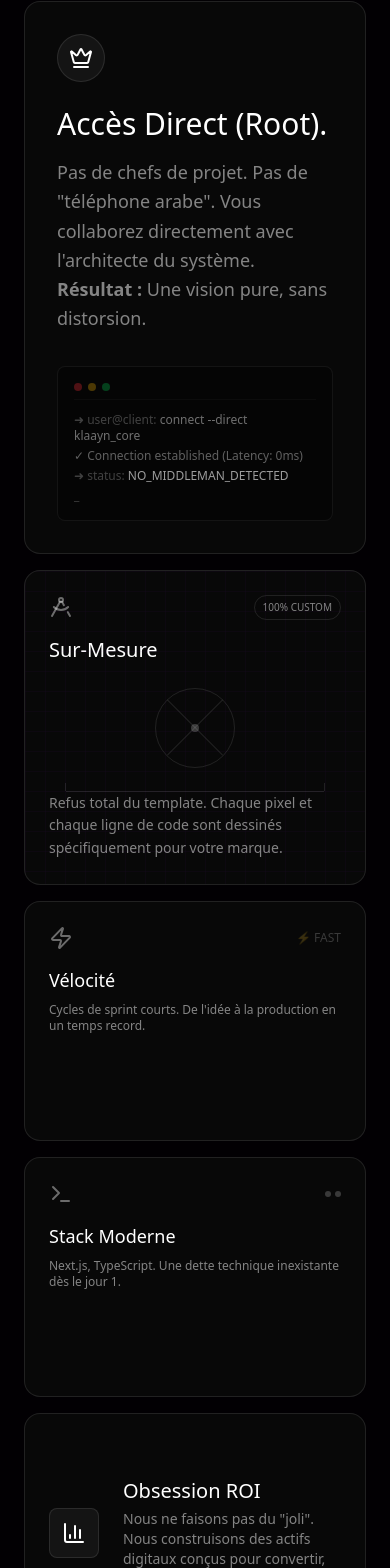
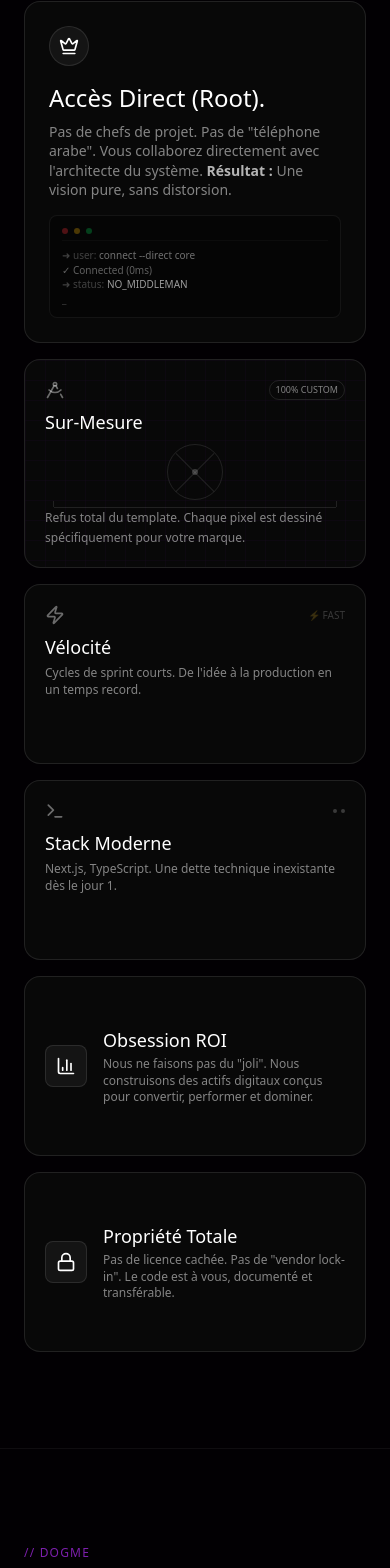
Before and after one commit to APPE-CORE/klaayn, a Next.js app: page /agence in a window 390 px wide. Shown: the part 1218-2786 px from the top of the page. Built offline with nearby package versions, Linux system fonts and the light colour scheme.

Commit message:
Fix: Accessibility, Mobile Menu logic & Layout alignment

```diff
--- a/src/app/page.tsx
+++ b/src/app/page.tsx
@@ -8,7 +8,7 @@ export default function Home() {
   return (
     <main className="bg-void w-full min-h-screen">
       <Hero />
-      <Philosophy />
+
       <Services />
       <Process/>
       <Work  />
--- a/src/components/sections/agence/AgenceImpact.tsx
+++ b/src/components/sections/agence/AgenceImpact.tsx
@@ -1,15 +1,14 @@
 "use client";
 
 import React from "react";
-// J'ai retiré framer-motion car il n'est plus nécessaire pour l'entrée
 import { Zap, Crown, Terminal, BarChart3, Lock, DraftingCompass } from "lucide-react";
 
 export default function AgenceImpact() {
     return (
-        <section className="relative w-full bg-void py-24 px-6 md:px-12 border-t border-white/5">
+        <section className="relative w-full bg-void py-24 border-t border-white/5">
 
             {/* Titre de Section */}
-            <div className="max-w-7xl mx-auto mb-16 md:mb-20">
+            <div className="max-w-7xl mx-auto px-6 mb-16 md:mb-16">
                 <span className="text-brand font-mono text-xs uppercase tracking-widest mb-4 block">
                     // Protocole
                 </span>
@@ -22,127 +21,137 @@ export default function AgenceImpact() {
                 </p>
             </div>
 
-            {/* --- LA BENTO GRID (Statique) --- */}
-            <div className="max-w-7xl mx-auto">
-                <div className="grid grid-cols-1 md:grid-cols-4 gap-4 auto-rows-[minmax(240px,auto)]">
+            {/* --- LA BENTO GRID (Compactée Verticalement) --- */}
+            <div className="max-w-7xl mx-auto px-6">
+                {/* MODIFICATION : Passage de minmax(240px) à minmax(180px) pour réduire la hauteur globale */}
+                <div className="grid grid-cols-1 md:grid-cols-4 gap-4 auto-rows-[minmax(180px,auto)]">
 
-                    {/* 1. CARTE : ACCÈS DIRECT */}
-                    <div className="group md:col-span-2 md:row-span-2 relative bg-[#080808] border border-white/10 rounded-2xl p-8 flex flex-col justify-between overflow-hidden hover:border-white/40 transition-colors duration-300">
+                    {/* 1. CARTE : ACCÈS DIRECT (Compactée) */}
+                    {/* MODIFICATION : p-8 -> p-6 */}
+                    <div className="group md:col-span-2 md:row-span-2 relative bg-[#080808] border border-white/10 rounded-2xl p-6 flex flex-col justify-between overflow-hidden transition-colors duration-300">
                         <div className="relative z-10">
-                            <div className="w-12 h-12 rounded-full bg-white/5 border border-white/10 flex items-center justify-center mb-6 text-white transition-all duration-300">
-                                <Crown size={24} />
+                            {/* Mb-6 -> Mb-4 */}
+                            <div className="w-10 h-10 rounded-full bg-white/5 border border-white/10 flex items-center justify-center mb-4 text-white transition-all duration-300">
+                                <Crown size={20} />
                             </div>
-                            <h3 className="text-3xl font-display font-medium text-white mb-4 transition-colors duration-300">Accès Direct (Root).</h3>
-                            <p className="text-white/50 leading-relaxed text-lg transition-colors">
+                            {/* Text-3xl -> Text-2xl */}
+                            <h3 className="text-2xl font-display font-medium text-white mb-2 transition-colors duration-300">Accès Direct (Root).</h3>
+                            <p className="text-white/50 leading-snug text-sm transition-colors">
                                 Pas de chefs de projet. Pas de "téléphone arabe". Vous collaborez directement avec l'architecte du système. <br className="hidden md:block"/>
-                                <strong>Résultat :</strong> Une vision pure, sans distorsion.
+                                <strong className="text-white/70">Résultat :</strong> Une vision pure, sans distorsion.
                             </p>
                         </div>
 
-                        {/* Terminal */}
-                        <div className="mt-8 w-full bg-black/50 border border-white/10 rounded-lg p-4 font-mono text-xs opacity-60 group-hover:opacity-100 group-hover:border-white/20 transition-all duration-500">
-                            <div className="flex gap-1.5 mb-3 border-b border-white/5 pb-2">
-                                <div className="w-2 h-2 rounded-full bg-red-500/50"></div>
-                                <div className="w-2 h-2 rounded-full bg-yellow-500/50"></div>
-                                <div className="w-2 h-2 rounded-full bg-green-500/50"></div>
+                        {/* Terminal (Compacté : mt-8 -> mt-4, p-4 -> p-3) */}
+                        <div className="mt-4 w-full bg-black/50 border border-white/10 rounded-lg p-3 font-mono text-[10px] opacity-60 group-hover:opacity-100 group-hover:border-white/20 transition-all duration-500">
+                            <div className="flex gap-1.5 mb-2 border-b border-white/5 pb-1.5">
+                                <div className="w-1.5 h-1.5 rounded-full bg-red-500/50"></div>
+                                <div className="w-1.5 h-1.5 rounded-full bg-yellow-500/50"></div>
+                                <div className="w-1.5 h-1.5 rounded-full bg-green-500/50"></div>
                             </div>
-                            <div className="space-y-1 text-white/70">
-                                <p><span className="text-white/40">➜</span> <span className="text-white/40">user@client:</span> connect --direct klaayn_core</p>
-                                <p className="text-white/60">✓ Connection established (Latency: 0ms)</p>
-                                <p><span className="text-white/40">➜</span> <span className="text-white/40">status:</span> <span className="text-white">NO_MIDDLEMAN_DETECTED</span></p>
+                            <div className="space-y-0.5 text-white/70 leading-tight">
+                                <p><span className="text-white/40">➜</span> <span className="text-white/40">user:</span> connect --direct core</p>
+                                <p className="text-white/60">✓ Connected (0ms)</p>
+                                <p><span className="text-white/40">➜</span> <span className="text-white/40">status:</span> <span className="text-white">NO_MIDDLEMAN</span></p>
                                 <p className="animate-pulse">_</p>
                             </div>
                         </div>
                     </div>
 
-                    {/* 2. CARTE : SUR-MESURE */}
-                    <div className="group md:col-span-1 md:row-span-2 relative bg-[#080808] border border-white/10 md:border-brand/80 rounded-2xl p-6 flex flex-col justify-between overflow-hidden hover:border-brand/80 transition-all duration-500">
+                    {/* 2. CARTE : SUR-MESURE (Compactée) */}
+                    {/* MODIFICATION : p-6 -> p-5 */}
+                    <div className="group md:col-span-1 md:row-span-2 relative bg-[#080808] border border-white/10 md:border-brand/80 rounded-2xl p-5 flex flex-col justify-between overflow-hidden hover:border-brand/80 transition-all duration-500">
                         <div className="absolute inset-0 opacity-10"
                              style={{ backgroundImage: `linear-gradient(rgba(124, 31, 172, 0.5) 1px, transparent 1px), linear-gradient(90deg, rgba(124, 31, 172, 0.5) 1px, transparent 1px)`, backgroundSize: '20px 20px' }}>
                         </div>
                         <div className="absolute top-0 right-0 w-full h-full bg-gradient-to-b from-brand/10 to-transparent opacity-0 md:opacity-100 group-hover:opacity-100 transition-opacity duration-500"></div>
 
                         <div>
-                            <div className="flex justify-between items-start mb-4">
-                                <DraftingCompass size={24} className="text-white/40 md:text-brand group-hover:text-brand transition-colors duration-300" />
-                                <span className="text-[10px] font-mono border border-white/10 md:border-brand/30 px-2 py-1 rounded-full text-white/50 md:text-brand/80 group-hover:border-brand/30 group-hover:text-brand/80 transition-colors">100% CUSTOM</span>
+                            <div className="flex justify-between items-start mb-2">
+                                <DraftingCompass size={20} className="text-white/40 md:text-brand group-hover:text-brand transition-colors duration-300" />
+                                <span className="text-[9px] font-mono border border-white/10 md:border-brand/30 px-1.5 py-0.5 rounded-full text-white/50 md:text-brand/80 group-hover:border-brand/30 group-hover:text-brand/80 transition-colors">100% CUSTOM</span>
                             </div>
-                            <h3 className="text-xl font-display font-medium text-white md:text-brand group-hover:text-brand transition-colors">Sur-Mesure</h3>
+                            <h3 className="text-lg font-display font-medium text-white md:text-brand group-hover:text-brand transition-colors">Sur-Mesure</h3>
                         </div>
 
-                        <div className="py-6 flex justify-center items-center relative">
-                            <div className="w-20 h-20 border border-white/10 md:border-brand/30 group-hover:border-brand/30 rounded-full flex items-center justify-center relative transition-colors duration-500">
+                        {/* Graphique réduit (w-20 -> w-14) */}
+                        <div className="py-2 flex justify-center items-center relative">
+                            <div className="w-14 h-14 border border-white/10 md:border-brand/30 group-hover:border-brand/30 rounded-full flex items-center justify-center relative transition-colors duration-500">
                                 <div className="absolute w-full h-[1px] bg-white/10 md:bg-brand/30 group-hover:bg-brand/30 rotate-45 transition-colors"></div>
                                 <div className="absolute w-full h-[1px] bg-white/10 md:bg-brand/30 group-hover:bg-brand/30 -rotate-45 transition-colors"></div>
-                                <div className="w-2 h-2 bg-white/20 md:bg-brand group-hover:bg-brand rounded-full z-10 md:shadow-[0_0_10px_var(--color-brand)] group-hover:shadow-[0_0_10px_var(--color-brand)] transition-all"></div>
+                                <div className="w-1.5 h-1.5 bg-white/20 md:bg-brand group-hover:bg-brand rounded-full z-10 md:shadow-[0_0_10px_var(--color-brand)] group-hover:shadow-[0_0_10px_var(--color-brand)] transition-all"></div>
                             </div>
-                            <div className="absolute bottom-0 w-full flex justify-between px-4">
-                                <div className="h-2 w-[1px] bg-white/10 md:bg-brand/30 group-hover:bg-brand/30 transition-colors"></div>
-                                <div className="h-[1px] flex-1 bg-white/10 md:bg-brand/30 group-hover:bg-brand/30 mt-2 transition-colors"></div>
-                                <div className="h-2 w-[1px] bg-white/10 md:bg-brand/30 group-hover:bg-brand/30 transition-colors"></div>
+                            <div className="absolute bottom-0 w-full flex justify-between px-2">
+                                <div className="h-1.5 w-[1px] bg-white/10 md:bg-brand/30 group-hover:bg-brand/30 transition-colors"></div>
+                                <div className="h-[1px] flex-1 bg-white/10 md:bg-brand/30 group-hover:bg-brand/30 mt-1.5 transition-colors"></div>
+                                <div className="h-1.5 w-[1px] bg-white/10 md:bg-brand/30 group-hover:bg-brand/30 transition-colors"></div>
                             </div>
                         </div>
 
-                        <p className="text-sm text-white/50 leading-relaxed relative z-10">
-                            Refus total du template. Chaque pixel et chaque ligne de code sont dessinés spécifiquement pour votre marque.
+                        <p className="text-xs text-white/50 leading-relaxed relative z-10">
+                            Refus total du template. Chaque pixel est dessiné spécifiquement pour votre marque.
                         </p>
                     </div>
 
-                    {/* 3. CARTE : VITESSE */}
-                    <div className="group md:col-span-1 md:row-span-1 relative bg-[#080808] border border-white/10 md:border-[#ff6b00]/80 rounded-2xl p-6 overflow-hidden hover:border-[#ff6b00]/80 transition-all duration-500">
+                    {/* 3. CARTE : VITESSE (Compactée) */}
+                    {/* MODIFICATION : p-6 -> p-5 */}
+                    <div className="group md:col-span-1 md:row-span-1 relative bg-[#080808] border border-white/10 md:border-[#ff6b00]/80 rounded-2xl p-5 overflow-hidden hover:border-[#ff6b00]/80 transition-all duration-500">
                         <div className="absolute inset-0 bg-gradient-to-tr from-[#ff6b00]/10 to-transparent opacity-0 md:opacity-100 group-hover:opacity-100 transition-opacity duration-500"></div>
 
-                        <div className="flex items-center justify-between mb-4">
-                            <Zap size={24} className="text-white/40 md:text-[#ff6b00] md:fill-[#ff6b00]/20 group-hover:text-[#ff6b00] group-hover:fill-[#ff6b00]/20 transition-all duration-300" />
-                            <span className="text-white/20 md:text-[#ff6b00] group-hover:text-[#ff6b00] font-mono text-xs transition-colors">⚡ FAST</span>
+                        <div className="flex items-center justify-between mb-2">
+                            <Zap size={20} className="text-white/40 md:text-[#ff6b00] md:fill-[#ff6b00]/20 group-hover:text-[#ff6b00] group-hover:fill-[#ff6b00]/20 transition-all duration-300" />
+                            <span className="text-white/20 md:text-[#ff6b00] group-hover:text-[#ff6b00] font-mono text-[10px] transition-colors">⚡ FAST</span>
                         </div>
-                        <h3 className="text-lg font-display font-medium text-white md:text-[#ff6b00] group-hover:text-[#ff6b00] mb-2 transition-colors">Vélocité</h3>
-                        <p className="text-xs text-white/50">
+                        <h3 className="text-lg font-display font-medium text-white md:text-[#ff6b00] group-hover:text-[#ff6b00] mb-1 transition-colors">Vélocité</h3>
+                        <p className="text-xs text-white/50 leading-snug">
                             Cycles de sprint courts. De l'idée à la production en un temps record.
                         </p>
                     </div>
 
-                    {/* 4. CARTE : STACK MODERNE */}
-                    <div className="group md:col-span-1 md:row-span-1 relative bg-[#080808] border border-white/10 rounded-2xl p-6 overflow-hidden hover:border-white/40 transition-all duration-300">
-                         <div className="flex items-center justify-between mb-4">
-                            <Terminal size={24} className="text-white/40 transition-colors duration-300" />
+                    {/* 4. CARTE : STACK MODERNE (Compactée) */}
+                    {/* MODIFICATION : p-6 -> p-5 */}
+                    <div className="group md:col-span-1 md:row-span-1 relative bg-[#080808] border border-white/10 rounded-2xl p-5 overflow-hidden transition-all duration-300">
+                         <div className="flex items-center justify-between mb-2">
+                            <Terminal size={20} className="text-white/40 transition-colors duration-300" />
                             <div className="flex gap-1">
-                                <div className="w-1.5 h-1.5 rounded-full bg-white/20"></div>
-                                <div className="w-1.5 h-1.5 rounded-full bg-white/20"></div>
+                                <div className="w-1 h-1 rounded-full bg-white/20"></div>
+                                <div className="w-1 h-1 rounded-full bg-white/20"></div>
                             </div>
                         </div>
-                        <h3 className="text-lg font-display font-medium text-white mb-2 transition-colors">Stack Moderne</h3>
-                        <p className="text-xs text-white/50">
+                        <h3 className="text-lg font-display font-medium text-white mb-1 transition-colors">Stack Moderne</h3>
+                        <p className="text-xs text-white/50 leading-snug">
                             Next.js, TypeScript. Une dette technique inexistante dès le jour 1.
                         </p>
                     </div>
 
-                    {/* 5. CARTE : OBSESSION ROI */}
-                    <div className="group md:col-span-2 md:row-span-1 relative bg-[#080808] border border-white/10 md:border-[#ff6b00]/80 rounded-2xl p-6 flex flex-col justify-center overflow-hidden hover:border-[#ff6b00]/80 transition-all duration-500">
+                    {/* 5. CARTE : OBSESSION ROI (Compactée) */}
+                    {/* MODIFICATION : p-6 -> p-5 */}
+                    <div className="group md:col-span-2 md:row-span-1 relative bg-[#080808] border border-white/10 md:border-[#ff6b00]/80 rounded-2xl p-5 flex flex-col justify-center overflow-hidden hover:border-[#ff6b00]/80 transition-all duration-500">
                         <div className="absolute right-0 top-0 bottom-0 w-1/2 bg-gradient-to-l from-[#ff6b00]/10 to-transparent opacity-0 md:opacity-100 group-hover:opacity-100 transition-opacity duration-500"></div>
 
-                        <div className="relative z-10 flex items-center gap-6">
-                            <div className="p-3 rounded-lg bg-white/5 border border-white/10 text-white md:bg-[#ff6b00]/10 md:text-[#ff6b00] md:border-[#ff6b00]/50 group-hover:bg-[#ff6b00]/10 group-hover:text-[#ff6b00] group-hover:border-[#ff6b00]/50 transition-all duration-300">
-                                <BarChart3 size={24} />
+                        <div className="relative z-10 flex items-center gap-4">
+                            <div className="p-2.5 rounded-lg bg-white/5 border border-white/10 text-white md:bg-[#ff6b00]/10 md:text-[#ff6b00] md:border-[#ff6b00]/50 group-hover:bg-[#ff6b00]/10 group-hover:text-[#ff6b00] group-hover:border-[#ff6b00]/50 transition-all duration-300 shrink-0">
+                                <BarChart3 size={20} />
                             </div>
                             <div>
-                                <h3 className="text-xl font-display font-medium text-white md:text-[#ff6b00] group-hover:text-[#ff6b00] mb-1 transition-colors">Obsession ROI</h3>
-                                <p className="text-sm text-white/50 max-w-sm">
+                                <h3 className="text-lg font-display font-medium text-white md:text-[#ff6b00] group-hover:text-[#ff6b00] mb-0.5 transition-colors">Obsession ROI</h3>
+                                <p className="text-xs text-white/50 max-w-sm leading-snug">
                                     Nous ne faisons pas du "joli". Nous construisons des actifs digitaux conçus pour convertir, performer et dominer.
                                 </p>
                             </div>
                         </div>
                     </div>
 
-                    {/* 6. CARTE : PROPRIÉTÉ TOTALE */}
-                    <div className="group md:col-span-2 md:row-span-1 relative bg-[#080808] border border-white/10 rounded-2xl p-6 flex flex-col justify-center overflow-hidden hover:border-white/40 transition-all duration-300">
-                         <div className="relative z-10 flex items-center gap-6">
-                            <div className="p-3 rounded-lg bg-white/5 text-white border border-white/10 transition-all duration-300">
-                                <Lock size={24} />
+                    {/* 6. CARTE : PROPRIÉTÉ TOTALE (Compactée) */}
+                    {/* MODIFICATION : p-6 -> p-5 */}
+                    <div className="group md:col-span-2 md:row-span-1 relative bg-[#080808] border border-white/10 rounded-2xl p-5 flex flex-col justify-center overflow-hidden transition-all duration-300">
+                         <div className="relative z-10 flex items-center gap-4">
+                            <div className="p-2.5 rounded-lg bg-white/5 text-white border border-white/10 transition-all duration-300 shrink-0">
+                                <Lock size={20} />
                             </div>
                             <div>
-                                <h3 className="text-xl font-display font-medium text-white mb-1 transition-colors">Propriété Totale</h3>
-                                <p className="text-sm text-white/50 max-w-sm">
+                                <h3 className="text-lg font-display font-medium text-white mb-0.5 transition-colors">Propriété Totale</h3>
+                                <p className="text-xs text-white/50 max-w-sm leading-snug">
                                     Pas de licence cachée. Pas de "vendor lock-in". Le code est à vous, documenté et transférable.
                                 </p>
                             </div>
```
Also changed, not shown: src/app/contact/page.tsx (+57 -7 lines), src/components/layout/Header.tsx (+13 -7 lines), src/components/sections/agence/AgenceCompare.tsx (+7 -4 lines), src/components/sections/agence/AgenceFaq.tsx (+7 -3 lines), src/components/sections/agence/AgenceValues.tsx (+11 -14 lines), src/components/sections/vitrine/VitrineProbleme.tsx (+5 -2 lines).
